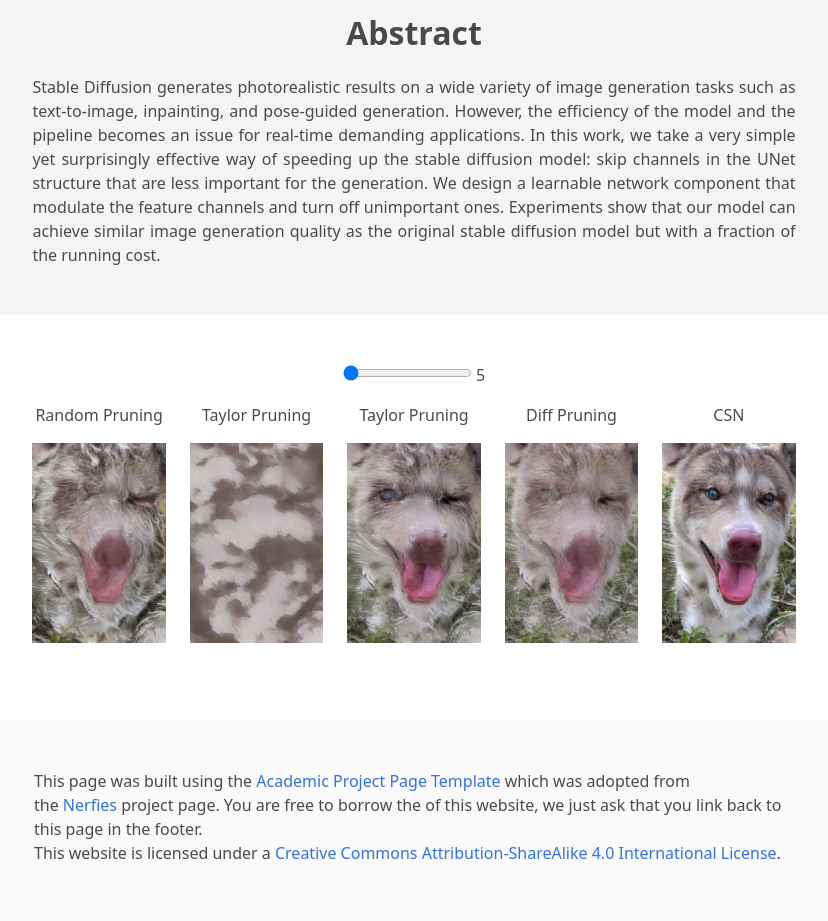
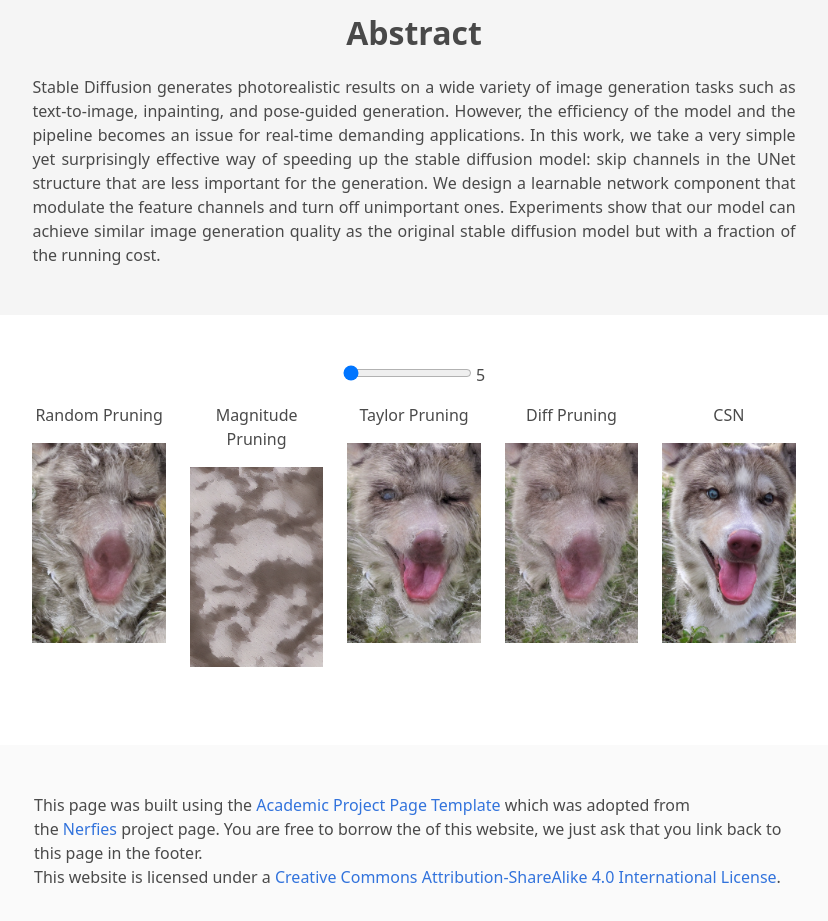
Before and after one commit to rusu4943/CSN, a plain HTML site: page index.html in a window 1280 px wide. Shown: the part 844-1765 px from the top of the page, without its empty margins (226-1054 px from the left). Drawn offline with nearby package versions, Linux system fonts and the light colour scheme; some icons are missing.

Commit message:
Update index.html
192; Taylor -> Magnitude

```diff
--- a/index.html
+++ b/index.html
@@ -189,7 +189,7 @@
                 <img id="img1" src="static/images/SDM/Random_pruned_SDM/5.png" style="width: 200px; height: 200px; object-fit: cover;">
               </div>
               <div class="column">
-                <p>Taylor Pruning</p>
+                <p>Magnitude Pruning</p>
                 <img id="img2" src="static/images/SDM/Magnitude_SDM/5.png" style="width: 200px; height: 200px; object-fit: cover;">
               </div>
               <div class="column">
```
